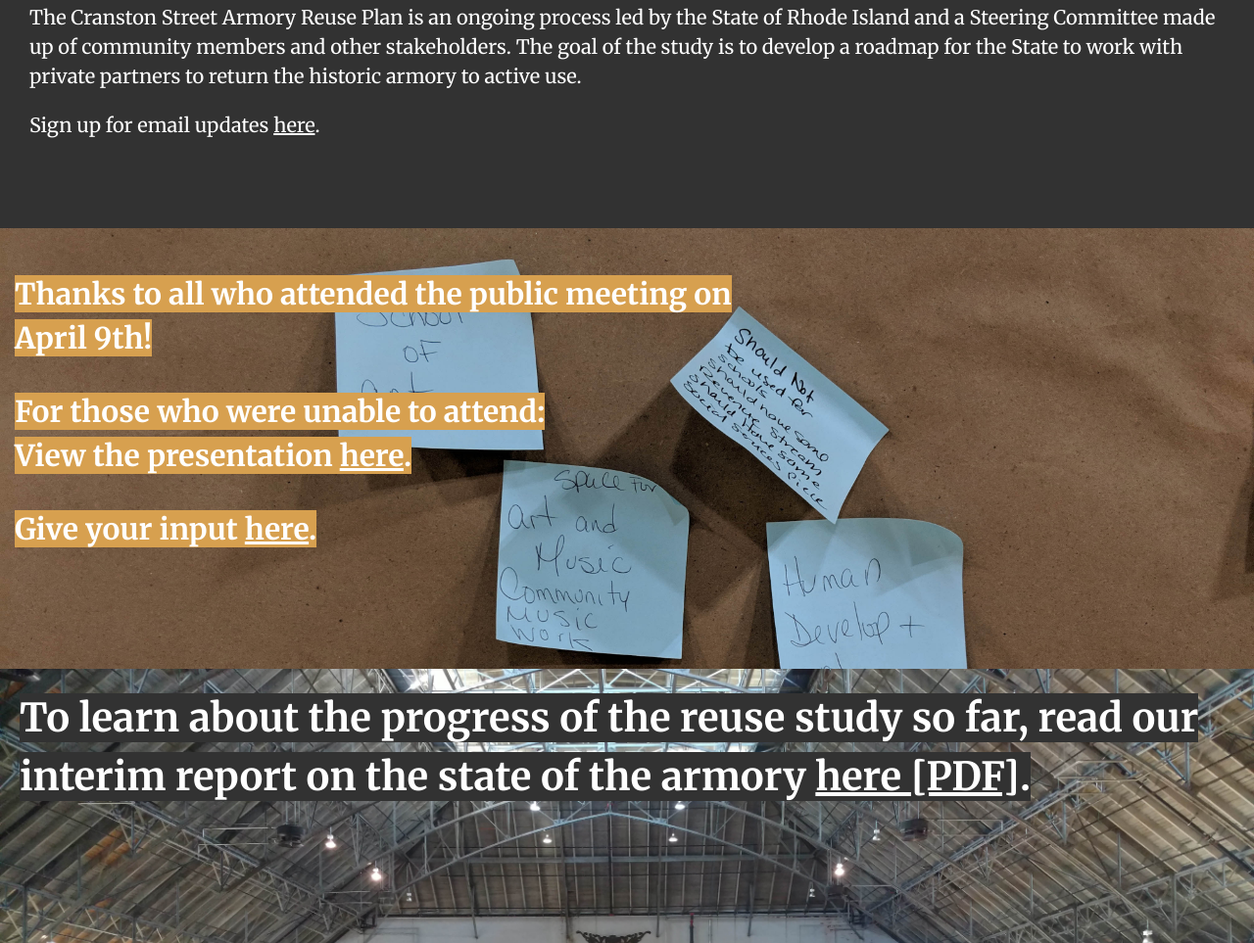
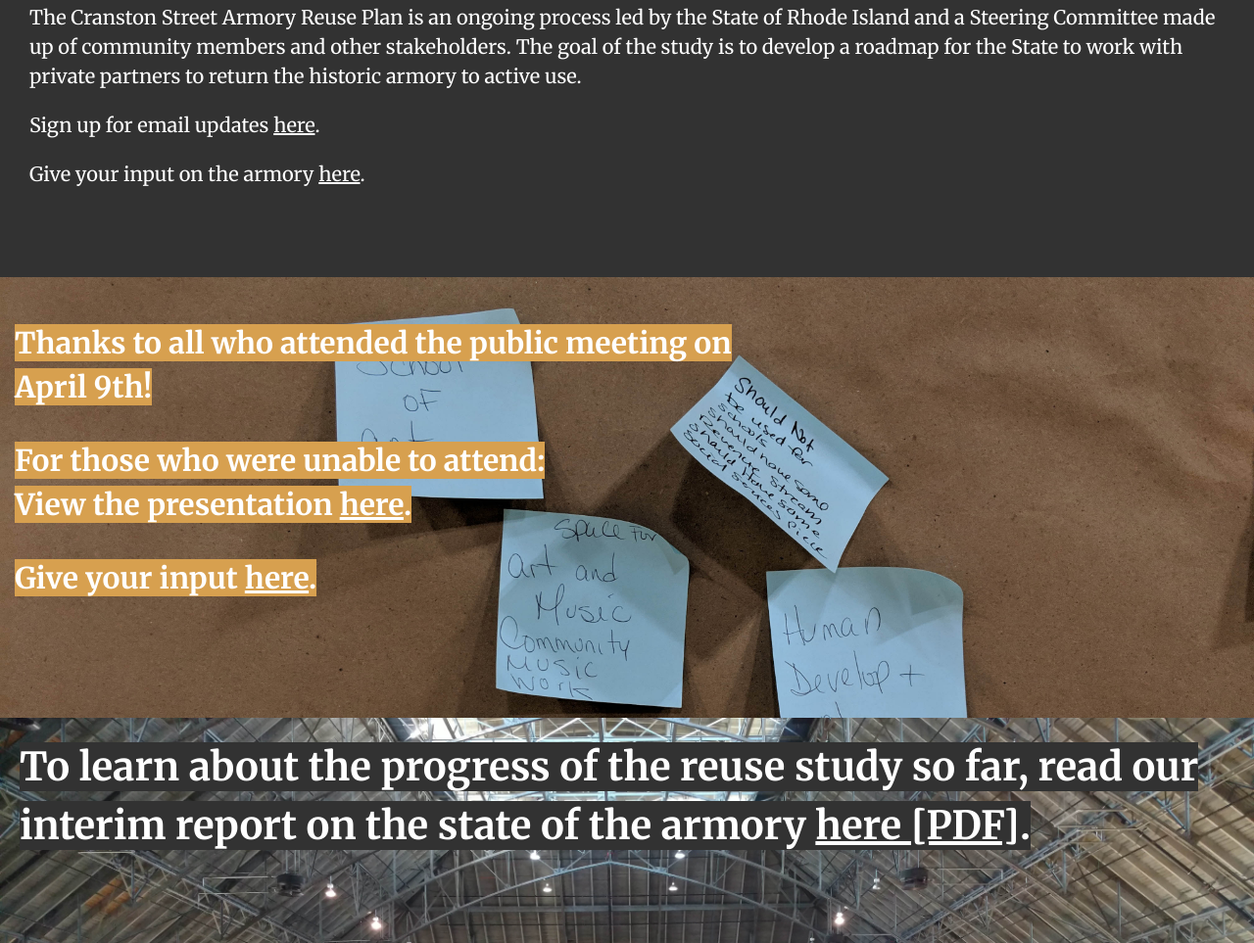
Before and after one commit to johnmccartin/cranston, a website: page index.html in a window 1280 px wide. Shown: the part 836-1799 px from the top of the page at 98% size. Drawn offline with nearby package versions, Linux system fonts and the light colour scheme.

Commit message:
add form on top slide

```diff
--- a/index.html
+++ b/index.html
@@ -46,6 +46,7 @@ function googleTranslateElementInit() {
 						<p>The Cranston Street Armory Reuse Plan is an ongoing process led by the State of Rhode Island and a Steering Committee made up of community members and other stakeholders. The goal of the study is to develop a roadmap for the State to work with private partners to return the historic armory to active use.</p>
 
 						<p>Sign up for email updates <a target="_blank" href="https://goo.gl/forms/FYBdS4J1WL5xY49f2">here</a>.</p>
+						<p>Give your input on the armory <a href="https://forms.gle/rt4rzwKXC2esKtn47" target="_blank">here</a>.
 					</div>
 
 
```
Also changed, not shown: _site/index.html.
